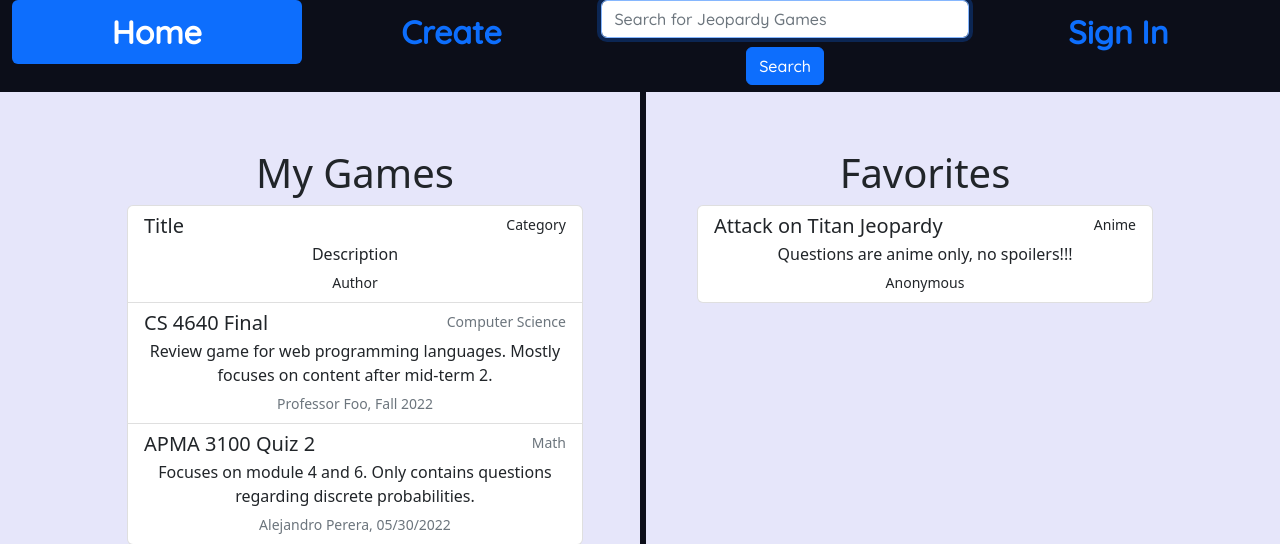
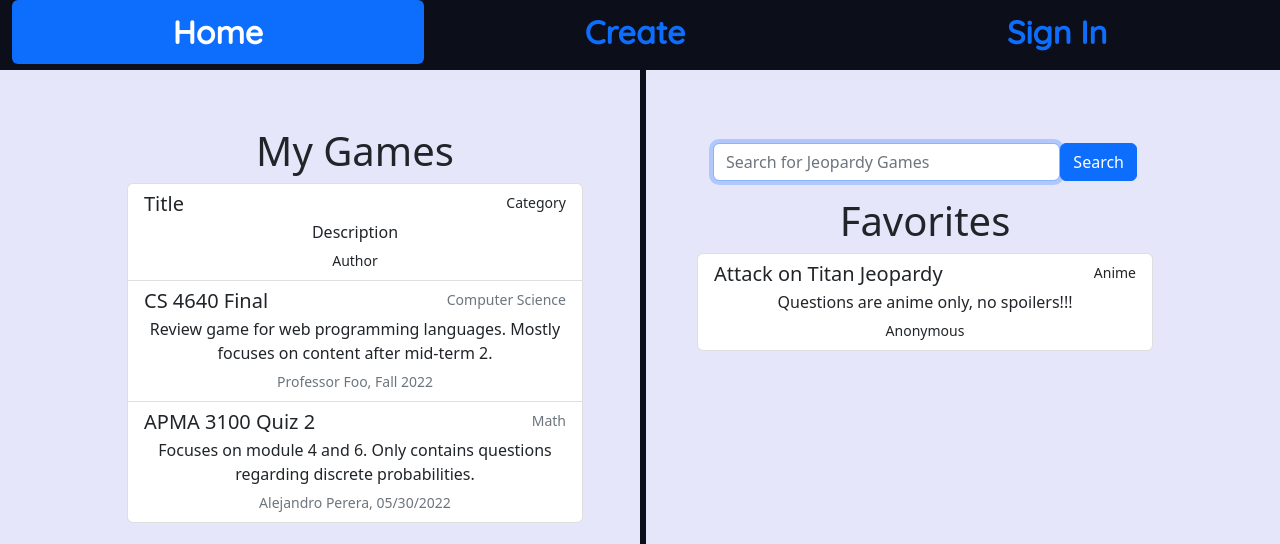
Before and after one commit to alejandroPerera/jeopardy, a PHP site: page /homepage.php in a window 1280 px wide; the page is wider, and only the part inside the window is pictured. Shown: the top 544 px of that part. Run offline with PHP 8.4, Linux system fonts and the light colour scheme.

Commit message:
moved search bar

```diff
--- a/Assignment 2/homepage.php
+++ b/Assignment 2/homepage.php
@@ -50,9 +50,20 @@
 
             </div>
 
-            <div class="col vertical"></div>
+            <div class="col vertical">
+
+            </div>
 
             <div class="col custom-col">
+
+                <div class="p-3">
+                    <form class="d-flex role="search">
+                        <input class="form-control" type="search" placeholder="Search for Jeopardy Games"
+                            aria-label="Search" autofocus>
+                        <button class="btn btn-primary" type="submit">Search</button>
+                    </form>
+                </div>
+
                 <h1>Favorites</h1>
 
                 <div class="list-group">
@@ -66,6 +77,7 @@
                     </a>
                 </div>
 
+
             </div>
         </div>
     </div>
--- a/Assignment 2/navbar.html
+++ b/Assignment 2/navbar.html
@@ -8,13 +8,6 @@
                 <a class="nav-link" href="#">Create</a>
             </li>
             <li class="nav-item">
-                <form role="search">
-                    <input class="form-control" type="search" placeholder="Search for Jeopardy Games"
-                        aria-label="Search" autofocus>
-                    <button class="btn btn-primary" type="submit">Search</button>
-                </form>
-            </li>
-            <li class="nav-item">
                 <a class="nav-link" href="login.php">Sign In</a>
             </li>
         </ul>
```
Also changed, not shown: 1 other file.
